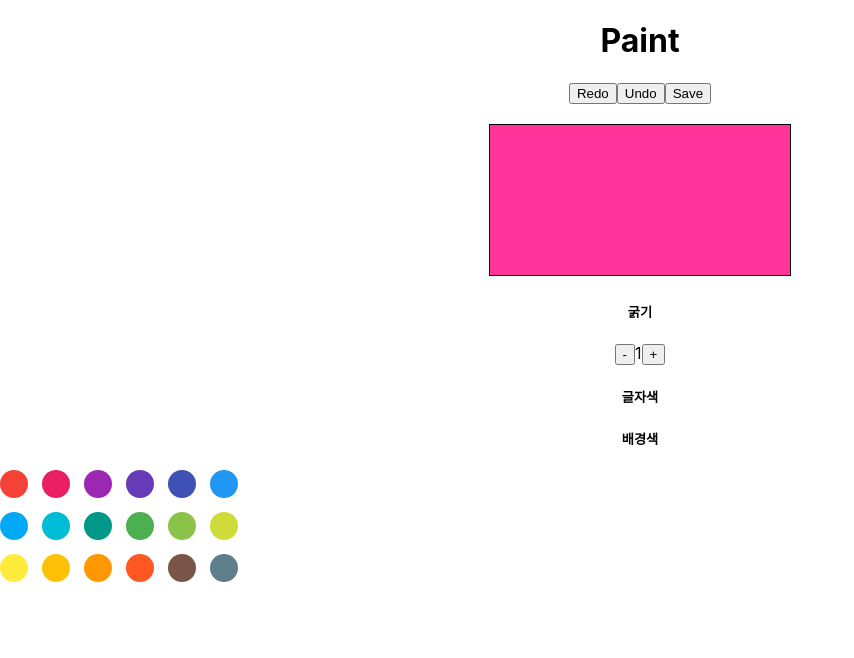
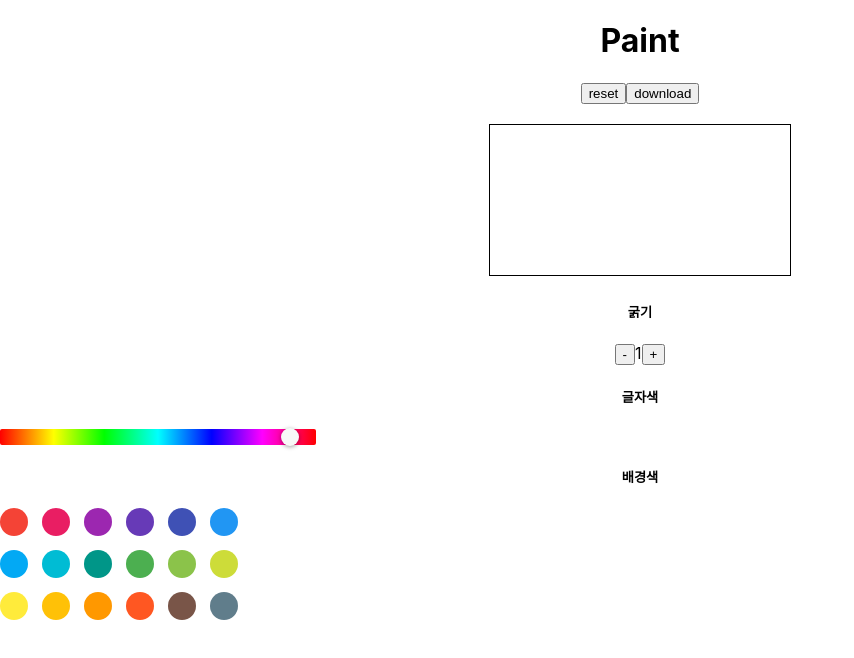
Before and after one commit to jjsTest/paint, a React (Create React App) app: page / in a window 1280 px wide. Shown: the top 658 px of the page, without its empty margins (0-854 px from the left). Built offline with nearby package versions, Linux system fonts and the light colour scheme.

Commit message:
Update App.js
기능 추가

```diff
--- a/src/App.js
+++ b/src/App.js
@@ -1,35 +1,79 @@
 import React, {useEffect, useRef, useState,useCallback} from 'react';
-import {CirclePicker} from 'react-color';
+import {CirclePicker,HuePicker} from 'react-color';
+import { Route, Link } from 'react-router-dom';
 //import reactDom from 'react-dom';
 import './App.css';
 
 function App() {
   const canvasRef = useRef(null);
+  //const contextRef = useRef(null);
   let pos = {
     x: -1,
     y: -1
   };
-  let ct = null;
+  let context = null;
   let move = false;
 
   const [lineWidth, setLineWidth] = useState(1);  //선 굵기
-  const [bgColor,setBgColor] = useState('#ff3399');
+  const [bgColor,setBgColor] = useState('#ffffff');
+  const [lineColor,setLineColor] = useState('#ff3399');
+
+  useEffect(() => {
+    //canvasRef.current.width = window.innerWidth * 2;
+    //canvasRef.current.height = window.innerHeight * 2;
+    //canvasRef.current.style.width = `${window.innerWidth}px`;
+    //canvasRef.current.style.height = `${window.innerHeight}px`;
+    canvasRef.current.addEventListener("mousedown", startDraw);
+    canvasRef.current.addEventListener("mousemove", drawing);
+    canvasRef.current.addEventListener("mouseup", stopDraw);
+    canvasRef.current.addEventListener("mouseout", stopDraw);
+
+    context = canvasRef.current.getContext('2d');
+    //context.lineWidth = 1;
+    //context.strokeStyle = {lineColor};
+    //context.fillStyle = {bgColor};
+    //context.fillRect(0,0,context.width,context.height);
+    //contextRef.current = context;
+
+  },[]);
+
+  //reset
+  const onReset =() => {
+    context.clearRect(0, 0, canvasRef.current.width, canvasRef.current.height);
+  }
+
+  //download
+  const onDownload =() => {
+    const URI = canvasRef.current.toDataURL("image_yyyymmdd/jpg");
+    Router.push({URI});
+
+  }
 
   //선 굵기 증가
   const onIncrease= useCallback(() => {
     setLineWidth(lineWidth=>lineWidth +5);
-    ct.lineWidth = ct.lineWidth+5;
+    context.lineWidth = context.lineWidth+5;
     console.log("onincrease_lnewidth:"+lineWidth);
-    console.log("onincrease_ct.linewidth:"+ct.lineWidth);
+    console.log("onincrease_context.linewidth:"+context.lineWidth);
   },[]);
 
   //선 굵기 감소
   const onDecrease= useCallback(() => {
    setLineWidth(lineWidth=>lineWidth-5);
-    ct.lineWidth = ct.lineWidth-5;
+   context.lineWidth = context.lineWidth-5;
     console.log("ondecrease_lnewidth:"+lineWidth);
-    console.log("ondecrease_ct.linewidth:"+ct.lineWidth);
+    console.log("ondecrease_context.linewidth:"+context.lineWidth);
   },[]);
+
+  //라인색 변경
+  const onLineColorChange= (color) => {
+    console.log("lineColor:"+lineColor);
+    //bgColor.current = color.hex;
+    setLineColor(color.hex);
+    console.log("postbgcolor:"+lineColor);
+    context.strokeStyle=lineColor;
+  };
+
 
   //배경색 변경
   const onBgColorChange= (color) => {
@@ -37,18 +81,9 @@ function App() {
     //bgColor.current = color.hex;
     setBgColor(color.hex);
     console.log("postbgcolor:"+bgColor);
-     ct.fillStyle=bgColor;
-     ct.fillRect(0,0,ct.width,ct.height);
+    context.fillStyle=bgColor;
+    context.fillRect(0,0,context.width,context.height);
   };
-
-   useEffect(() => {
-     ct = canvasRef.current.getContext('2d');
-     canvasRef.current.addEventListener("mousedown", startDraw);
-     canvasRef.current.addEventListener("mousemove", drawing);
-     canvasRef.current.addEventListener("mouseup", stopDraw);
-     canvasRef.current.addEventListener("mouseout", stopDraw);
-
-   },[]);
 
   function getPos(event){
     return(
@@ -60,14 +95,15 @@ function App() {
 
   }
 
+  //const startDraw = (event) => {
   function startDraw(event){
     move = true;
-    ct.beginPath();
-    //ct.lineWidth = lineWidth;
+    context.beginPath();
+    //context.lineWidth = lineWidth;
     //console.log("startDraw_lineWidth:"+lineWidth);
     pos = {...getPos(event)};
     //alert(('x:'+pos.x+',y:'+pos.y));
-    ct.moveTo(pos.x, pos.y);
+    context.moveTo(pos.x, pos.y);
   }
 
   function drawing(event){
@@ -75,8 +111,8 @@ function App() {
    // pos ={...pos, ...getPos(event)};
     pos ={...getPos(event)};
     //onsole.log(('x:'+pos.x+',y:'+pos.y));
-    ct.lineTo(pos.x, pos.y);
-    ct.stroke();
+    context.lineTo(pos.x, pos.y);
+    context.stroke();
     }
   }
 
@@ -88,14 +124,14 @@ function App() {
   }
 
   function redo(){
-    ct=null;
+    context=null;
   }
   return (
     <div className="App" >
       <h1>Paint</h1>
-      <button id ="redo" onClick={redo}>Redo</button>
-      <button id ="undo" onClick=";">Undo</button>
-      <button id ="save" onClick=";">Save</button> <br/><br/>
+      {/* <button id ="undo" onClick=";">Undo</button> */}
+      <button id ="reset" onClick={onReset}>reset</button>
+      <button id ="download"  onClick={onDownload}>download</button> <br/><br/>
       <canvas ref = {canvasRef}
               style={{width:"800",
                       height:"500",
@@ -109,6 +145,7 @@ function App() {
       <h5>글자색</h5>
       <div>
         {/* <FontColorPicker color={color} onchange={onchange} /> */}
+        <HuePicker color={lineColor} onChangeComplete={onLineColorChange} />
       </div>
       <h5>배경색</h5>
       <div>
```
